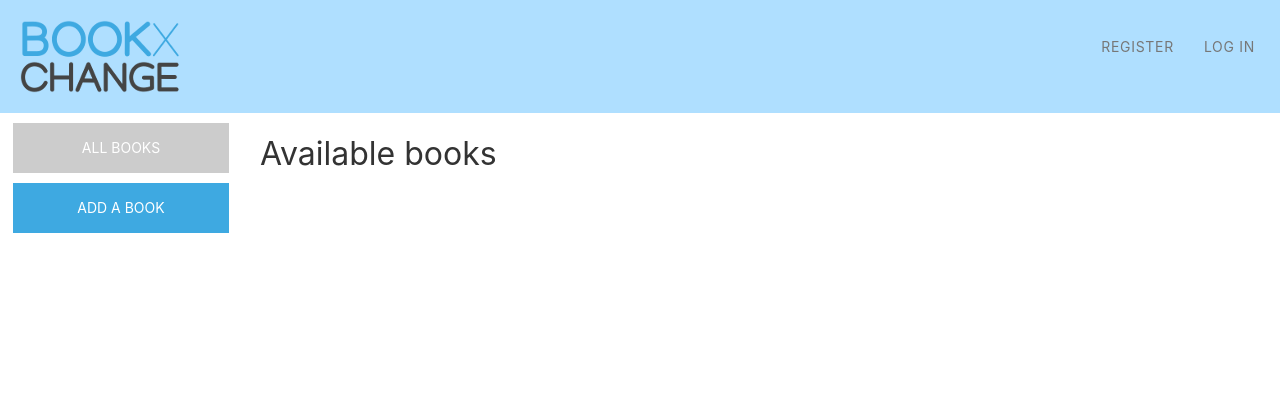
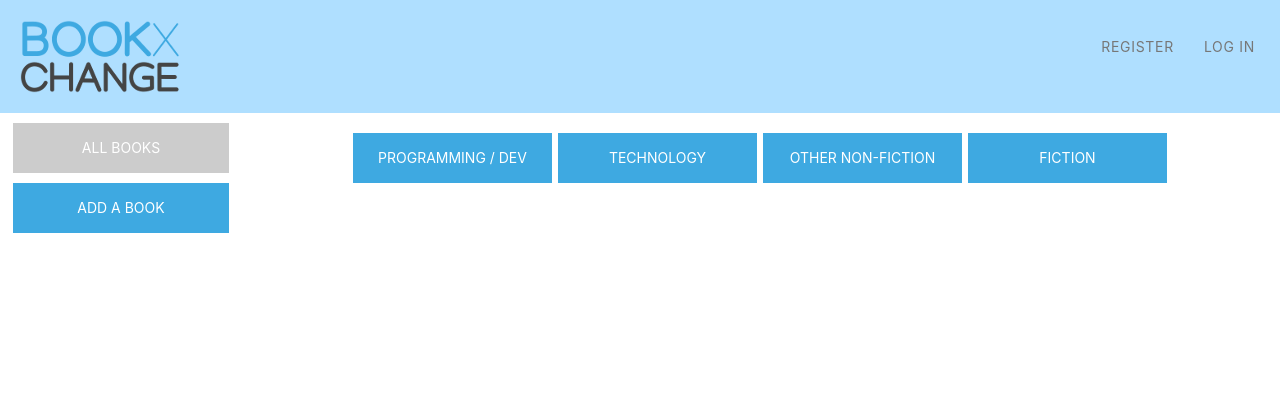
Before and after one commit to CodeHubOrg/bookxchange, a Django app: page /books/ in a window 1280 px wide. Shown: the top 420 px of the page. Run offline with Django 3.2, Linux system fonts and the light colour scheme; data that the repository does not hold is empty; some libraries are stand-ins or nearby versions.

Commit message:
add filtering by very broad categories

```diff
--- a/books/urls.py
+++ b/books/urls.py
@@ -5,6 +5,11 @@ from books import views
 
 urlpatterns = [
     path("", views.BookListView.as_view(), name="book_list"),
+    path(
+        "category/<str:category>/",
+        views.BookCategoryView.as_view(),
+        name="book_category",
+    ),
     path("new", login_required(views.BookNewView.as_view()), name="book_new"),
     path(
         "<int:pk>/update",
--- a/books/views.py
+++ b/books/views.py
@@ -9,6 +9,7 @@ from django.utils import timezone
 from django.utils.decorators import method_decorator
 
 from .models import Book, BookHolder
+from .filters import get_books_in_category
 from .forms import PostBookForm  # , RequestBookForm
 from .email_notifications import (
     notify_owner_of_request,
@@ -56,9 +57,16 @@ class BookListView(TemplateView):
     template_name = "books/book_list.html"
 
     def get(self, request):
-        books = Book.objects.filter(
-            published_date__lte=timezone.now()
-        ).order_by("published_date")
+        books = Book.objects.filter(published_date__lte=timezone.now())
+        return render(request, self.template_name, {"books": books})
+
+
+class BookCategoryView(BookListView):
+    template_name = "books/book_list.html"
+
+    def get(self, request, category):
+        books = get_books_in_category(category.capitalize())
+        # categories = get_categories_for_filter()
         return render(request, self.template_name, {"books": books})
 
 
--- a/sass/custom/site.scss
+++ b/sass/custom/site.scss
@@ -99,6 +99,14 @@ $bookinterest: #cccccc;
     }
   }
 
+  .maxw820, .uk-button.maxw820, div.maxw820, .book-menu.maxw820, .uk-alert.maxw820 {
+    box-sizing: border-box;
+    width: 100%;
+    @media screen and (min-width: 950px){
+      max-width: 820px;
+    }
+  }
+
   .logo {
     width: 160px;
     @media screen and (min-width: 768px){
@@ -121,6 +129,37 @@ $bookinterest: #cccccc;
     li {
       flex: 1;
     }
+  }
+
+  ul.flex-nav-filter {
+    margin: 0 auto;
+    li {
+      width: 100%;
+    }
+    @media screen and (min-width: 460px) {
+      li {
+        display: inline-block;
+        width: 48%;
+      }
+    }
+    @media screen and (min-width: 640px) {
+      li {
+        width: 100%;
+      }
+    }
+    @media screen and (min-width: 680px) {
+      li {
+        width: 48%;
+      }
+    }
+    @media screen and (min-width: 1120px) {
+        display: flex;
+        flex-wrap: wrap;
+        justify-content: space-around;
+        li {
+          flex: 1;
+        }
+      }
   }
 
   ul.flex-to-block-l {
@@ -178,6 +217,18 @@ $bookinterest: #cccccc;
       }
   }
 
+  ul.nav-filter {
+      li {
+          margin: 0 3px 10px;
+          &.active {
+            background: #ccc;
+          }
+        }
+        a {
+          color: #fff;
+        }
+  }
+
 
     /** buttons **/
     .uk-button-bookupdate {
@@ -204,7 +255,7 @@ $bookinterest: #cccccc;
       border: none;
     }
 
-/*    /** forms **/
+/** forms **/
 
         .file-upload {
           position: relative;
@@ -212,17 +263,6 @@ $bookinterest: #cccccc;
         }
 
         .file-upload__input {
-    /*        position: absolute;
-            left: 0;
-            top: 0;
-            right: 0;
-            bottom: 0;
-            font-size: 1;
-            width:0;
-            height: 100%;
-            opacity: 0;*/
-
-
             width: 0.1px;
             height: 0.1px;
             opacity: 0;
--- a/templates/books/book_list.html
+++ b/templates/books/book_list.html
@@ -2,8 +2,9 @@
 
 {% block content %}
 
-  <h2>Available books</h2>
 
+  {% include '../partials/bookfilter.html' %}
+  <div class="uk-margin">
   <div class="uk-flex-center
   uk-child-width-1-2
   uk-child-width-1-3@s uk-child-width-1-4@m uk-child-width-1-6@l uk-text-center uk-grid-match" uk-grid>
@@ -21,5 +22,6 @@
       </div>
       {% endfor %}
   </div>
+  </div>
 
 {% endblock %}
--- /dev/null
+++ b/templates/partials/bookfilter.html
@@ -0,0 +1,17 @@
+
+<nav class="book-menu uk-text-center">
+    {% url 'book_category' category='programming' as cat_prog %}
+    {% url 'book_category' category='technology' as cat_tech %}
+    {% url 'book_category' category='nonfiction' as cat_nonfiction %}
+    {% url 'book_category' category='fiction' as cat_fiction %}
+
+    <ul class="uk-nav nav-filter flex-nav-filter maxw820">
+      <li class="uk-button uk-button-primary pad-15 {% if request.get_full_path == cat_prog %}  active {% endif %}"><a href="{{ cat_prog }}">Programming / Dev</a></li>
+
+      <li class="uk-button uk-button-primary pad-15 {% if request.get_full_path == cat_tech %}  active {% endif %}"><a  href="{{ cat_tech }}">Technology</a></li>
+
+      <li class="uk-button uk-button-primary pad-15 {% if request.get_full_path == cat_nonfiction %}  active {% endif %}"><a  href="{{ cat_nonfiction }}">Other Non-Fiction</a></li>
+
+      <li class="uk-button uk-button-primary pad-15 {% if request.get_full_path == cat_fiction %}  active {% endif %}" ><a href="{{ cat_fiction }}">Fiction</a></li>
+    </ul>
+</nav>
```
Also changed, not shown: books/filters.py (added, +30 -0 lines), books/forms.py (+8 -1 lines), static/bookx/css/main.css.
